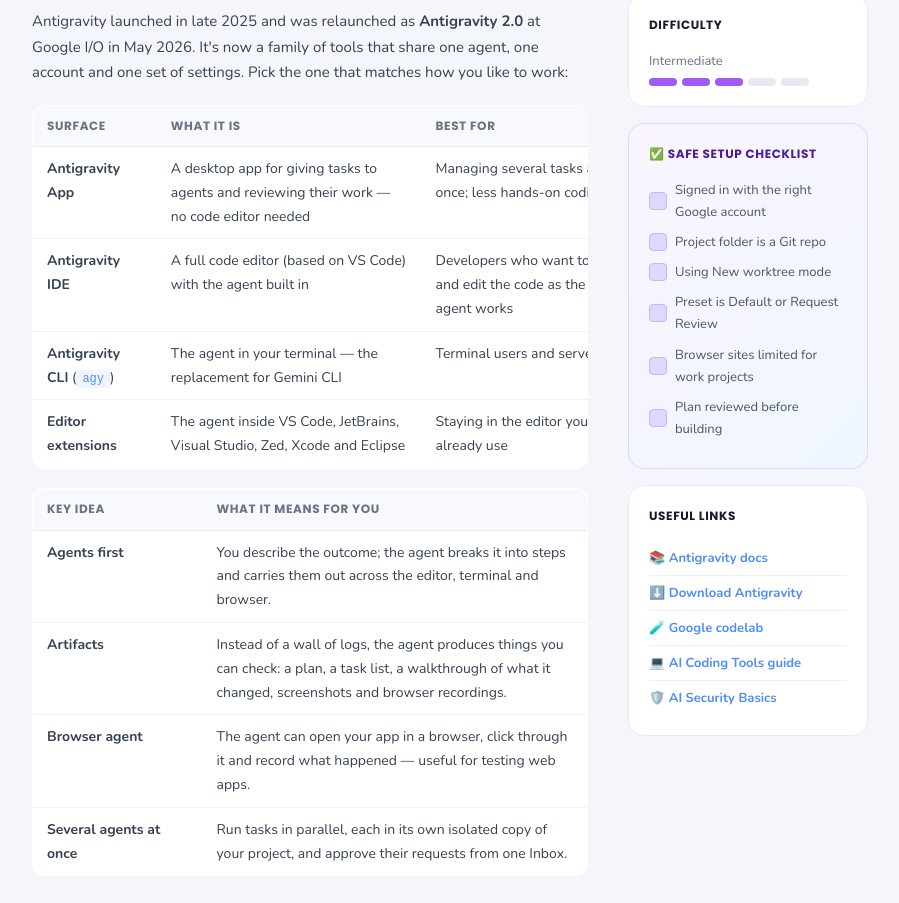
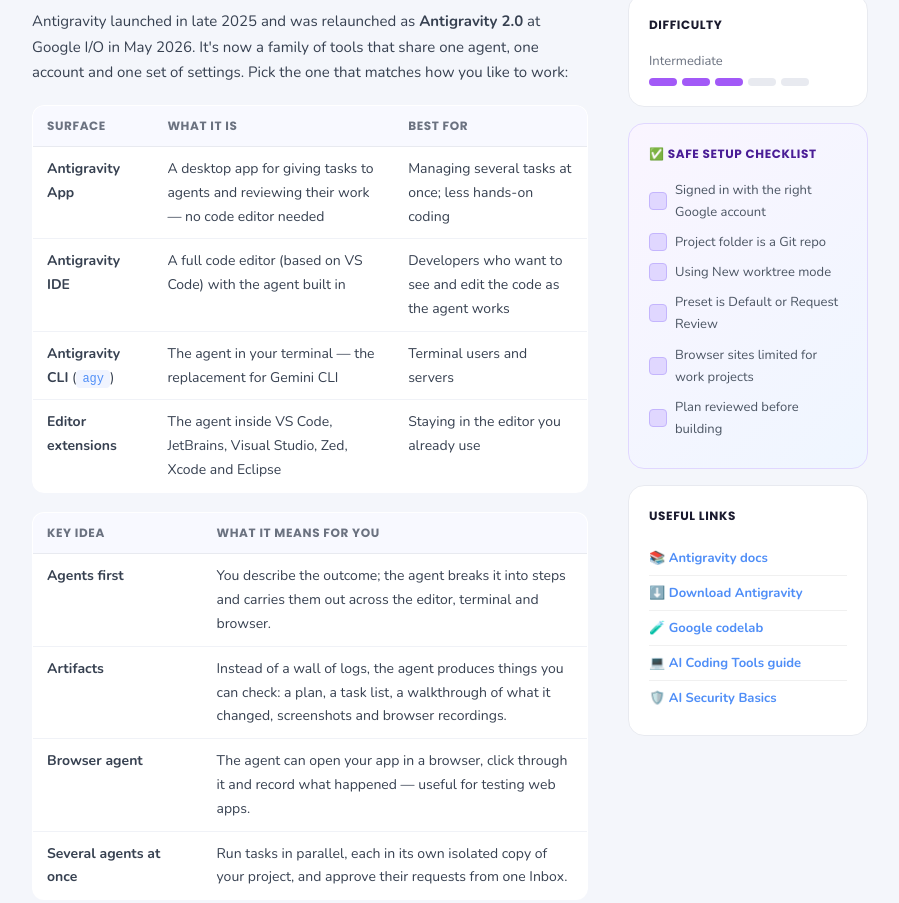
Before and after one commit to tony37uk/tonys-training-hub, a plain HTML site: page guide-google-antigravity.html in a window 1280 px wide. Shown: the part 635-1538 px from the top of the page, without its empty margins (190-1089 px from the left). Drawn offline with nearby package versions, Linux system fonts and the light colour scheme.

Commit message:
Fit Antigravity guide tables to the desktop column
Co-Authored-By: Claude Opus 5.5 <noreply@anthropic.com>
Claude-Session: https://claude.ai/code/session_01DS5U2meuAv3igKnJBCr8Mv

```diff
--- a/guide-google-antigravity.html
+++ b/guide-google-antigravity.html
@@ -481,7 +481,7 @@
     /* AI Security guide */
     .guide-hero { background: linear-gradient(135deg, #2563eb 0%, #4338ca 50%, #7c3aed 100%); }
     .table-wrap { overflow-x: auto; margin: 1.2rem 0; border-radius: 12px; }
-    .table-wrap .ref-table { margin: 0; min-width: 600px; }
+    .table-wrap .ref-table { margin: 0; min-width: 540px; }
     .principle-num.agy-num { background: linear-gradient(135deg, #2563eb, #7c3aed); }
     .steps-list { margin: 0.4rem 0 0; padding-left: 1.3rem; display: flex; flex-direction: column; gap: 0.55rem; line-height: 1.6; }
     .steps-list li { font-size: 14px; color: #4b5563; }
```
